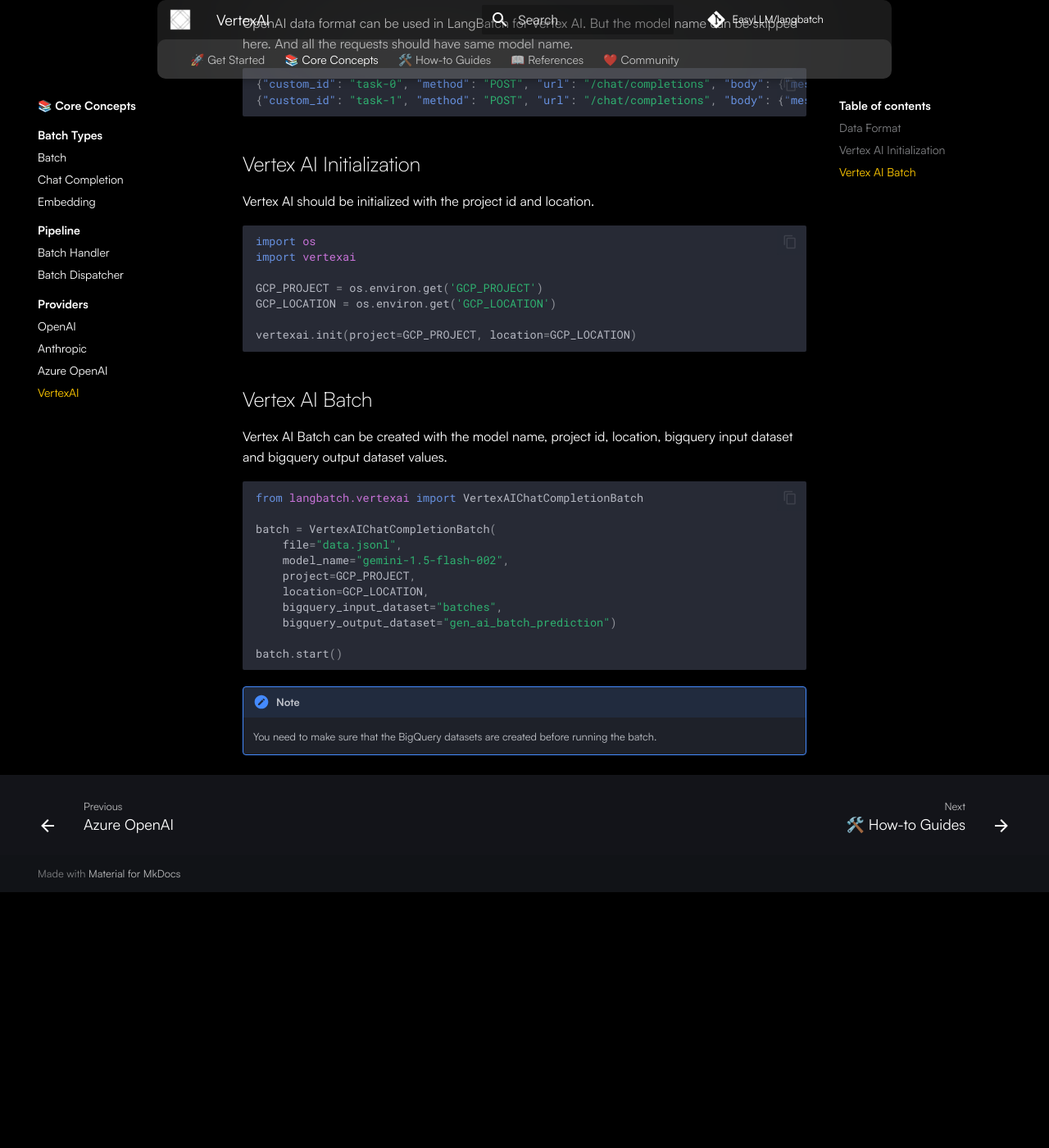
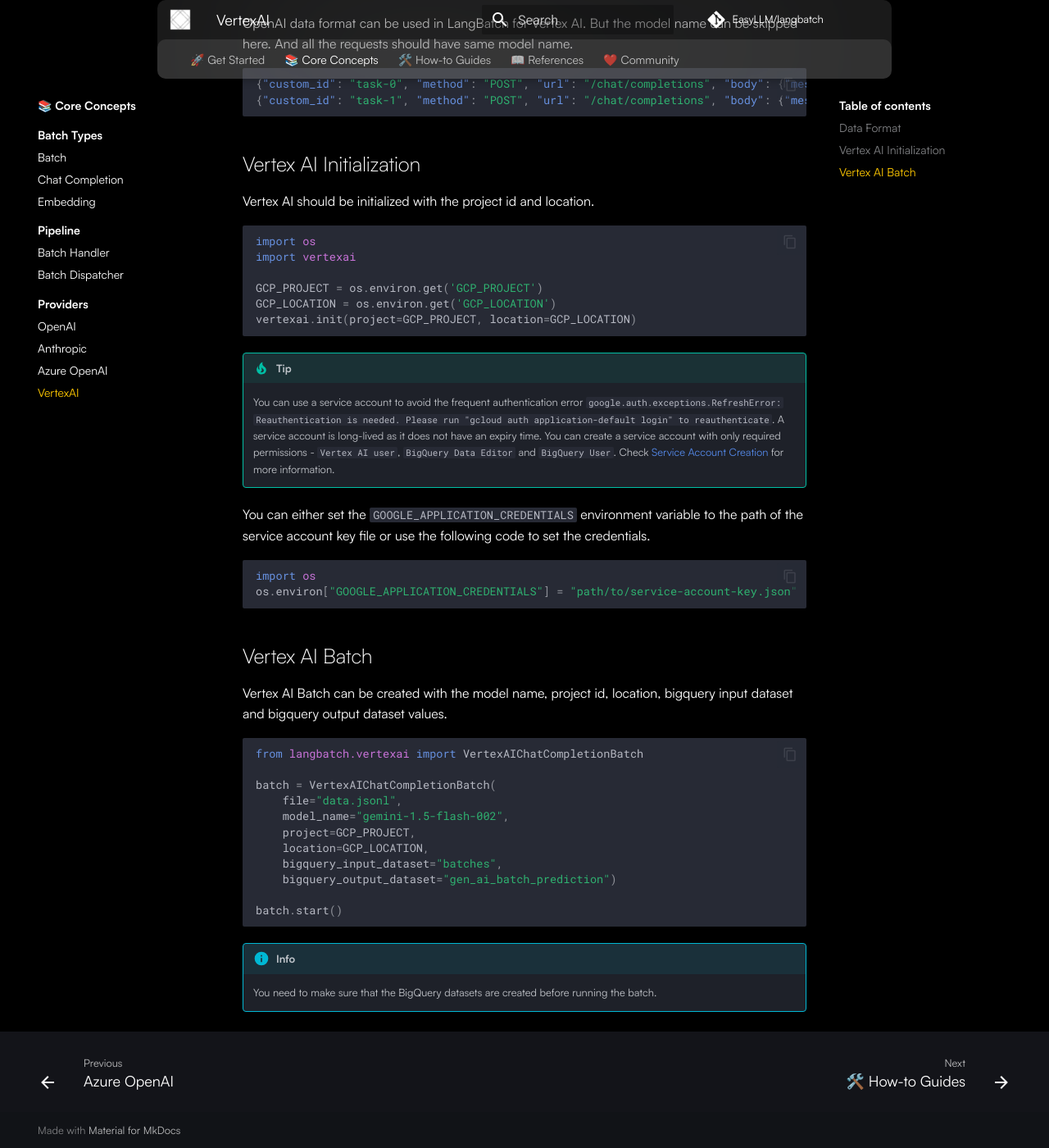
Before and after one commit to EasyLLM/langbatch, an MkDocs documentation site: the page built from docs/concepts/providers/VertexAI.md, in a window 1280 px wide and 1400 px high, scrolled down 354 px. Shown: the whole window at 82% size. Built offline with MkDocs 1.6.1 and Material for MkDocs 9.7.7, drawn with Linux system fonts in a browser that asks for light colours; comment, search, counter and statistics services are not loaded; the version menu is left out; before the commit the page ends 1442 px from its top, so only the background shows below that.

Commit message:
Docs  for Vertex AI Service Account setup

````diff
--- a/docs/concepts/providers/VertexAI.md
+++ b/docs/concepts/providers/VertexAI.md
@@ -21,8 +21,17 @@ import vertexai
 
 GCP_PROJECT = os.environ.get('GCP_PROJECT')
 GCP_LOCATION = os.environ.get('GCP_LOCATION')
+vertexai.init(project=GCP_PROJECT, location=GCP_LOCATION)
+```
 
-vertexai.init(project=GCP_PROJECT, location=GCP_LOCATION)
+!!! tip
+    You can use a service account to avoid the frequent authentication error `google.auth.exceptions.RefreshError: Reauthentication is needed. Please run "gcloud auth application-default login" to reauthenticate`. A service account is long-lived as it does not have an expiry time. You can create a service account with only required permissions - `Vertex AI user`, `BigQuery Data Editor` and `BigQuery User`. Check [Service Account Creation](https://skypilot.readthedocs.io/en/latest/cloud-setup/cloud-permissions/gcp.html#service-account) for more information.
+
+You can either set the `GOOGLE_APPLICATION_CREDENTIALS` environment variable to the path of the service account key file or use the following code to set the credentials.
+
+```python
+import os
+os.environ["GOOGLE_APPLICATION_CREDENTIALS"] = "path/to/service-account-key.json"
 ```
 
 ## Vertex AI Batch
@@ -43,5 +52,5 @@ batch = VertexAIChatCompletionBatch(
 batch.start()
 ```
 
-!!!note
+!!!info
     You need to make sure that the BigQuery datasets are created before running the batch.
````
Also changed, not shown: docs/concepts/providers/AzureOpenAI.md (+1 -1 lines), docs/concepts/providers/index.md (+1 -1 lines), docs/concepts/types/batch.md (+3 -3 lines), docs/getstarted/batch.md (+1 -1 lines), docs/references/utils/RequestQueue.md (+1 -1 lines).
